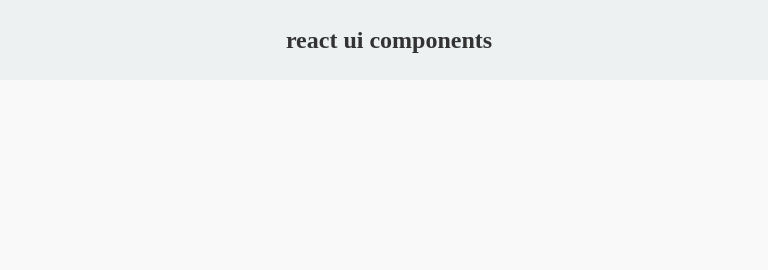
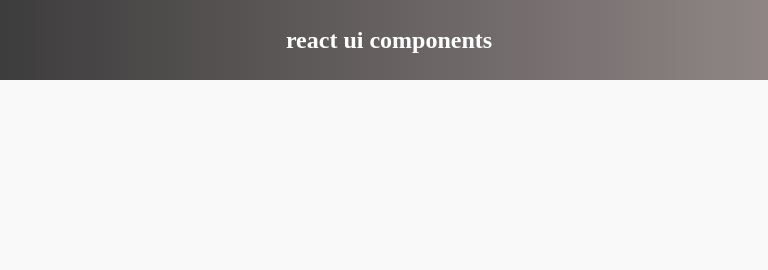
Before and after one commit to 1451417401/React-cui, a React app in the folder doc/: page / in a window 768 px wide. Built offline with nearby package versions, Linux system fonts and the light colour scheme.

Commit message:
doc style

```diff
--- a/doc/assets/css/index.scss
+++ b/doc/assets/css/index.scss
@@ -93,13 +93,17 @@ body {
         width: 260px;
         height: 100%;
         background: #f9f9f9;
+        //background: linear-gradient(to right, #d2cccc 0%, #cbc6c6 100%);
         box-shadow: 0 0 0 2px #eee;
         .tab-head {
             height: 80px;
             line-height: 80px;
             text-align: center;
             background: #edf1f2;
-            color: #333;
+            background: linear-gradient(to right, #3d3c3c 0%, #8f8585 100%);
+            a {
+                color: #fff;
+            }
             .view-wap {
                 display: none;
             }
@@ -140,12 +144,15 @@ body {
         background: #f9f9f9;
         box-shadow: 0 0 0 2px #eee;
         .tab-head {
-            posotion: relative;
+            position: relative;
             height: 80px;
             line-height: 80px;
             padding-left: 10px;
             background: #edf1f2;
-            color: #333;
+            background: linear-gradient(to right, #3d3c3c 0%, #8f8585 100%);
+            a {
+                color: #fff;
+            }
             .view-wap {
                 float: right;
                 padding: 0 20px;
```
